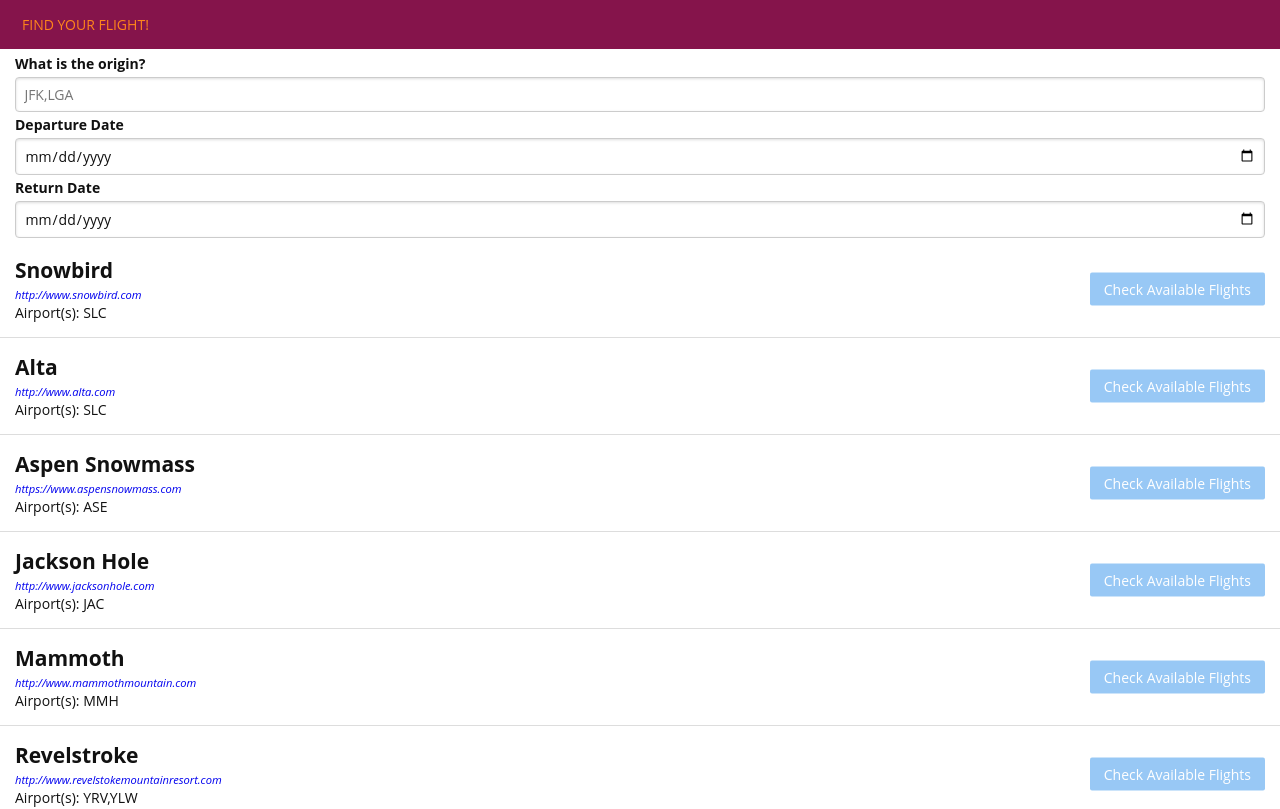
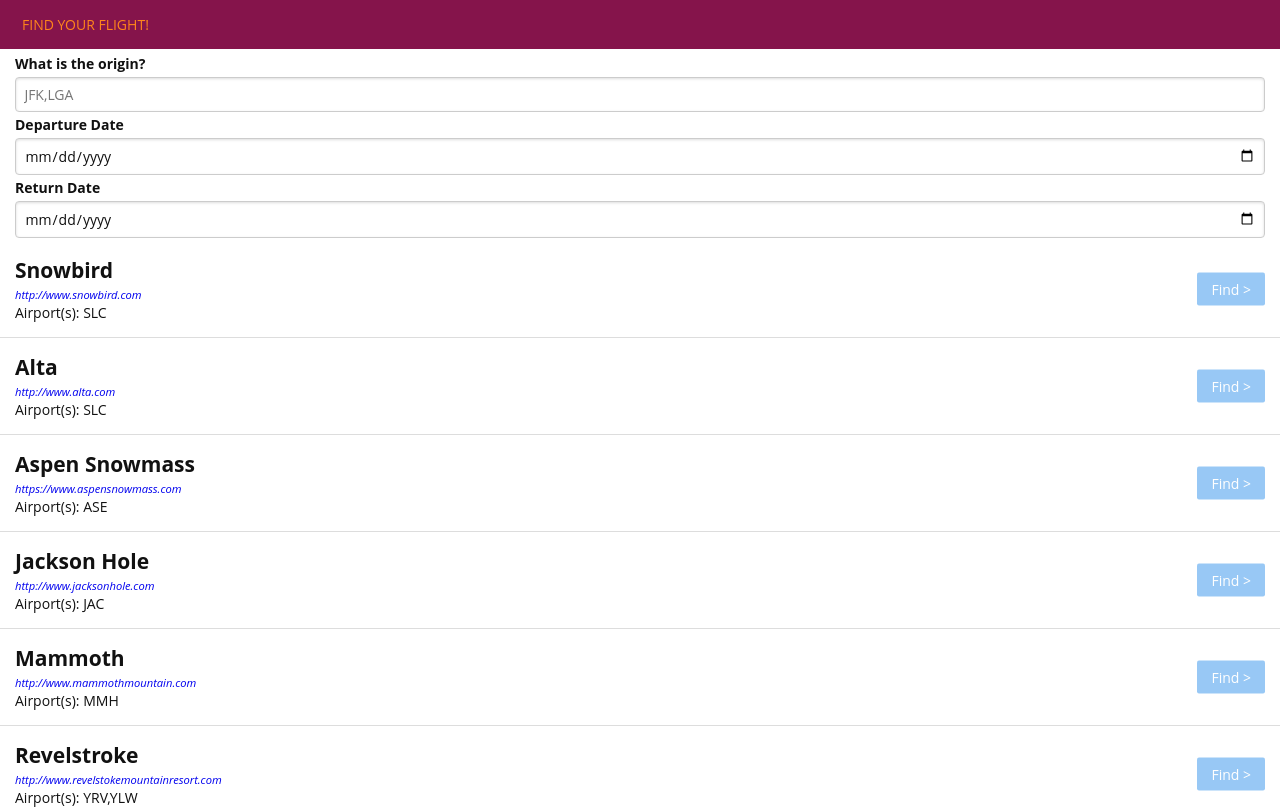
Before and after one commit to rafasf/ski-trips, an Angular app: page / in a window 1280 px wide. Shown: the top 809 px of the page. Built offline with nearby package versions, Linux system fonts and the light colour scheme.

Commit message:
rename Check Available Flights to Find >

```diff
--- a/src/app/resort/resort.component.ts
+++ b/src/app/resort/resort.component.ts
@@ -13,7 +13,7 @@
       <a
         [ngClass]="{'pure-button-disabled': !searchLink}"
         class="pure-button pure-button-primary flight-link"
-        href="{{ searchLink }}">Check Available Flights</a>
+        href="{{ searchLink }}">Find ></a>
     </li>`
 })
 export class ResortComponent implements OnChanges {
```
